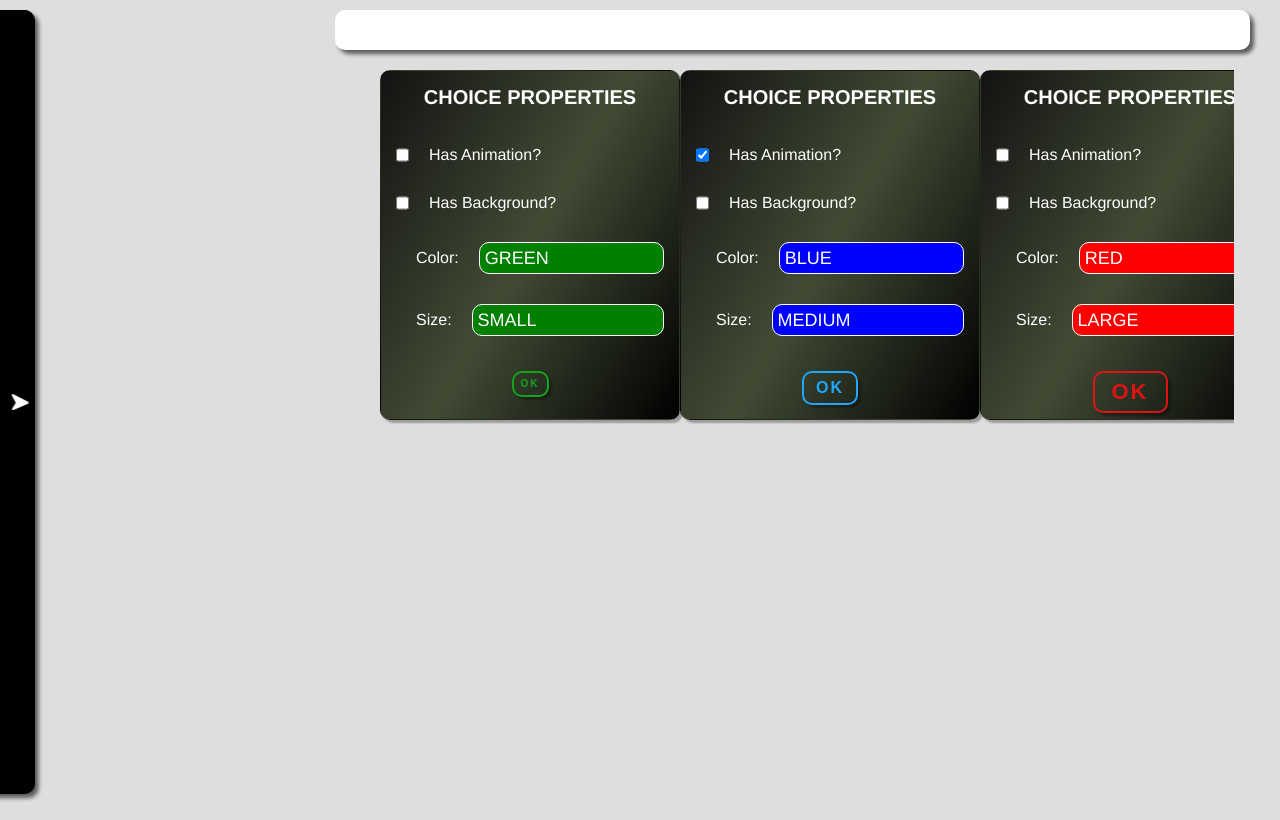
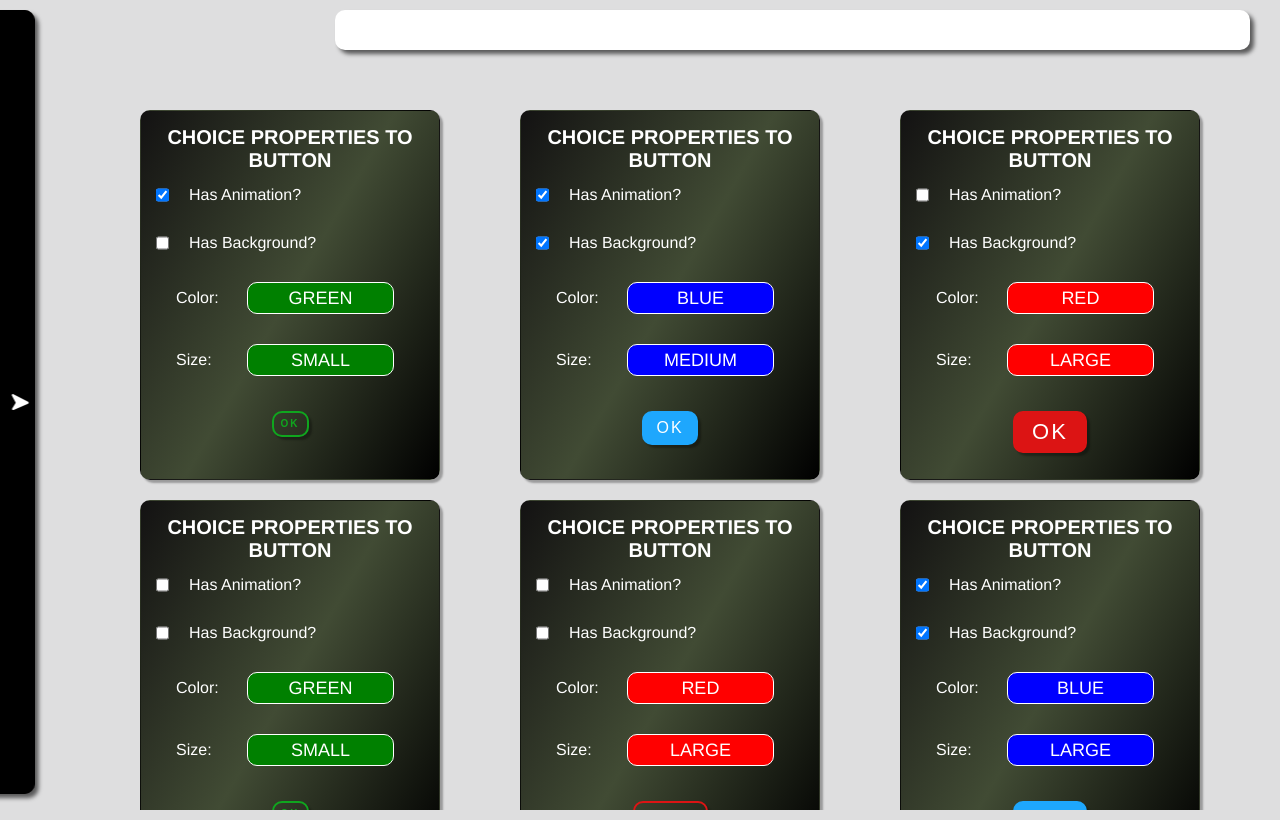
Before and after one commit to dialmonsalve/dialui-components, a React (Vite) app: page /buttons in a window 1280 px wide. Built offline with nearby package versions, Linux system fonts and the light colour scheme.

Commit message:
Finish buttons page

```diff
--- a/src/components/Card/Card.tsx
+++ b/src/components/Card/Card.tsx
@@ -1,5 +1,4 @@
 import { MouseEvent, ReactNode } from 'react';
-
 
 interface Props {
   background?: string;
--- a/src/components/Card/FullCard.tsx
+++ b/src/components/Card/FullCard.tsx
@@ -1,50 +1,37 @@
-import { useState } from "react";
+
+import { useHandleCheckbox, useHandlerSelects } from "../hooks";
+
+import { Card, CardContent, CardHead, CardMedia } from "./";
 import { Button } from "../Button";
-import { Card } from "../Card/Card";
-import { CardContent } from "../Card/CardContent";
-import { CardHead } from "../Card/CardHead";
-import { CardMedia } from "../Card/CardMedia";
 
-interface Props {
+import { CheckboxData, Color, SelectData, Size } from "../../type";
+
+interface FullCardProps {
   isButtonAnimated?: boolean
   hasButtonBackground?: boolean
   colorBackground?: Color
   sizeButton?: Size
 }
 
-type Color = 'blue' | 'green' | 'red';
+export const FullCard = ({
+  colorBackground = 'red',
+  hasButtonBackground = false,
+  isButtonAnimated = false,
+  sizeButton = 'medium',
+}: FullCardProps) => {
 
-type Size = 'small' | 'medium' | 'large';
-
-export const FullCard = ({
-  colorBackground ='red',
-  hasButtonBackground = false,
-  isButtonAnimated=false,
-  sizeButton = 'medium',
-}: Props) => {
-
-  const [isAnimated, setIsAnimated] = useState(isButtonAnimated);
-  const [hasBackground, setHasBackground] = useState(hasButtonBackground);
-  const [backgroundColor, setBackgroundColor] = useState(colorBackground);
-  const [size, setSize] = useState(sizeButton);
-
-  const handleAnimation = () => {
-    setIsAnimated(!isAnimated)
-
+  const checkboxesData: CheckboxData = {
+    isAnimated: isButtonAnimated,
+    hasBackground: hasButtonBackground,
   };
 
-  const handleHasBackground = () => {
-    setHasBackground(!hasBackground)
-  };
+  const selectData: SelectData<Color | Size> = {
+    bg: colorBackground,
+    size: sizeButton
+  }
 
-  const handleBackgroundChange = (e: React.ChangeEvent<HTMLSelectElement>) => {
-    setBackgroundColor(e.target.value as Color)
-
-  };
-
-  const handleSizeChange = (e: React.ChangeEvent<HTMLSelectElement>) => {
-    setSize(e.target.value as Size)
-  };
+  const [checkboxState, handleCheckboxChange] = useHandleCheckbox(checkboxesData);
+  const { selectState, handleChange } = useHandlerSelects(selectData);
 
   return (
     <Card
@@ -54,15 +41,17 @@ export const FullCard = ({
       degrees={120}
     >
       <CardHead >
-        <h3 className="title-card" >Choice properties</h3>
+        <h3
+          className="title-card" >Choice properties to Button</h3>
       </CardHead>
 
       <CardMedia>
         <div className="control">
           <input
             type="checkbox"
-            checked={isAnimated}
-            onChange={handleAnimation}
+            name="isAnimated"
+            checked={checkboxState.isAnimated}
+            onChange={() => handleCheckboxChange("isAnimated")}
           />
           <label>Has Animation?</label>
         </div>
@@ -70,17 +59,19 @@ export const FullCard = ({
         <div className="control">
           <input
             type="checkbox"
-            checked={hasBackground}
-            onChange={handleHasBackground}
+            name="hasBackground"
+            checked={checkboxState.hasBackground}
+            onChange={() => handleCheckboxChange("hasBackground")}
           />
           <label>Has Background?</label>
         </div>
         <div className="control">
           <label style={{ alignSelf: 'center' }} >Color:</label>
           <select
-            value={backgroundColor}
-            onChange={handleBackgroundChange}
-            style={{ backgroundColor }}
+            name="bg"
+            value={selectState.bg}
+            onChange={handleChange}
+            style={{ backgroundColor: selectState.bg }}
           >
             <option value='red' >Red</option>
             <option value='blue' >Blue</option>
@@ -91,9 +82,10 @@ export const FullCard = ({
         <div className="control">
           <label style={{ alignSelf: 'center' }} >Size:</label>
           <select
-            value={size}
-            onChange={handleSizeChange}
-            style={{ backgroundColor }}
+            name="size"
+            value={selectState.size}
+            onChange={handleChange}
+            style={{ backgroundColor: selectState.bg }}
           >
             <option value='small' >Small</option>
             <option value='medium' >Medium</option>
@@ -106,10 +98,10 @@ export const FullCard = ({
       >
         <Button
           label="OK"
-          hasBackground={hasBackground}
-          isAnimated={isAnimated}
-          backgroundColor={backgroundColor}
-          size={size}
+          hasBackground={checkboxState.hasBackground}
+          isAnimated={checkboxState.isAnimated}
+          backgroundColor={selectState.bg as Color}
+          size={selectState.size as Size}
         />
       </CardContent>
     </Card >
--- /dev/null
+++ b/src/components/Card/index.ts
@@ -0,0 +1,6 @@
+export * from './Card';
+export * from './CardContent';
+export * from './CardActions';
+export * from './CardHead';
+export * from './CardMedia';
+export * from './FullCard';
--- /dev/null
+++ b/src/components/hooks/index.ts
@@ -0,0 +1,2 @@
+export * from './useHandleCheckbox';
+export * from './useHandlerSelects';
--- /dev/null
+++ b/src/components/hooks/useHandleCheckbox.ts
@@ -0,0 +1,21 @@
+import { useState } from "react";
+import { CheckboxData } from "../../type";
+
+type CheckHandlerResult = [CheckboxData, (name: string) => void]
+
+export const useHandleCheckbox = (checkboxesData: CheckboxData): CheckHandlerResult => {
+
+  const [checkboxState, setCheckboxState] = useState<CheckboxData>(checkboxesData);
+
+  const handleChange = (name: string) => {
+    setCheckboxState((prevState) => ({
+      ...prevState,
+      [name]: !prevState[name]
+    }));
+  };
+
+  return [
+    checkboxState,
+    handleChange
+  ]
+}
--- /dev/null
+++ b/src/components/hooks/useHandlerSelects.ts
@@ -0,0 +1,28 @@
+import { useState } from "react";
+import { Color, SelectData, Size } from "../../type";
+
+type SelectsHandlerResult = {
+  selectState:SelectData<Color| Size>,
+  handleChange:(e: React.ChangeEvent<HTMLSelectElement>) => void
+}
+
+export const useHandlerSelects = (selectData: SelectData<Color| Size>): SelectsHandlerResult => {
+
+  const [selectState, setSelectState] = useState<SelectData<Color| Size>>(selectData);
+
+  const handleChange = (e: React.ChangeEvent<HTMLSelectElement>) => {
+
+    const { name, value } = e.target;
+
+    setSelectState(prevState => ({
+      ...prevState,
+      [name]: value as Color
+    }))
+
+  }
+
+  return {
+    selectState,
+    handleChange
+  }
+}
--- a/src/components/pages/Buttons.tsx
+++ b/src/components/pages/Buttons.tsx
@@ -1,12 +1,11 @@
 import { FullCard } from "../Card/FullCard"
-
 
 export const Buttons = () => {
 
   return (
     <div className="content-buttons">
       <FullCard
-        isButtonAnimated={false}
+        isButtonAnimated={true}
         colorBackground="green"
         sizeButton="small"
         hasButtonBackground={false}
@@ -15,10 +14,27 @@ export const Buttons = () => {
         isButtonAnimated={true}
         colorBackground="blue"
         sizeButton="medium"
+        hasButtonBackground
+      />
+      <FullCard
+        sizeButton="large"
+        hasButtonBackground
+      />
+      <FullCard
+        isButtonAnimated={false}
+        colorBackground="green"
+        sizeButton="small"
+        hasButtonBackground={false}
       />
       <FullCard
         sizeButton="large"
       />
+      <FullCard
+        isButtonAnimated={true}
+        colorBackground="blue"
+        sizeButton="large"
+        hasButtonBackground
+      />
     </div>
   )
 }
--- a/src/sass/components/_card.scss
+++ b/src/sass/components/_card.scss
@@ -9,13 +9,14 @@
   outline: 3px solid transparent;
   transition: transform .2s ease-in;
   width: 30rem;
-  height: 35rem;
+  height: 37rem;
 
-  @include m.respond(tab-port){
+  @include m.respond(tab-port) {
     width: 25rem;
   }
-  @include m.respond(phone){
-    width: 20rem;
+
+  @include m.respond(phone) {
+    width: 25rem;
   }
 
   &:hover {
@@ -73,15 +74,23 @@
   padding: 1.5rem;
   display: flex;
   font-size: 1.6rem;
+  width: 100%;
 }
 
-.control label, .control select {
-  margin-left: 2rem ;
+.control label {
+  margin-left: 2rem;
+  width: 50%;
+
+  @include m.respond(tab-port) {
+    width: 100%;
+  }
 }
 
-.control select{
+.control select {
   border: 1px solid white;
   padding: 0.5rem;
   color: white;
   border-radius: 1rem;
+  margin-right: 3rem;
+  text-align: center;
 }
--- a/src/sass/components/_layout.scss
+++ b/src/sass/components/_layout.scss
@@ -1,41 +1,40 @@
 @use '../abstract/mixins' as m;
 
 .right-layout {
+  border-radius: 1rem;
   display: flex;
   flex-direction: column;
+  padding: 0rem 2rem ;
   width: 100%;
-  padding: 1rem;
-  border-radius: 1rem;
-  padding: 0rem 2rem ;
 }
 
 .content-home {
   display: flex;
   height: 100vh;
+  overflow-y:auto ;
   padding: 1rem 2rem ;
-  overflow-y:auto ;
 }
 
 .content-buttons {
   display: grid;
   grid-template-columns: repeat(3, 1fr);
   justify-items: center;
+  margin: 0rem 3rem;
   overflow-y:auto ;
-  height: 80rem;
-  width: 70%;
-  margin: 0rem 35rem;
+  row-gap: 2rem;
+  width: 100%;
+  padding: 4rem;
 
 
   @include m.respond(tab-land){
     grid-template-columns: repeat(2, 1fr);
-    row-gap: 1rem;
+    margin: 0 2rem;
     width: 100%;
-    margin: 0 3rem;
   }
 
   @include m.respond(phone){
     grid-template-columns: repeat(1, 1fr);
+    margin: 0 0rem;
     width: 100%;
-    margin: 0 0rem;
   }
 }
```
Also changed, not shown: src/type.d.ts (added, +11 -0 lines).
